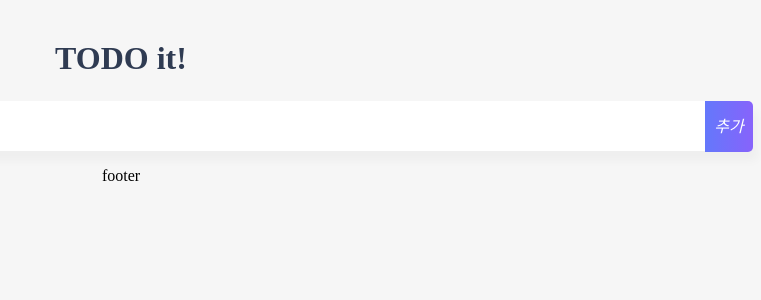
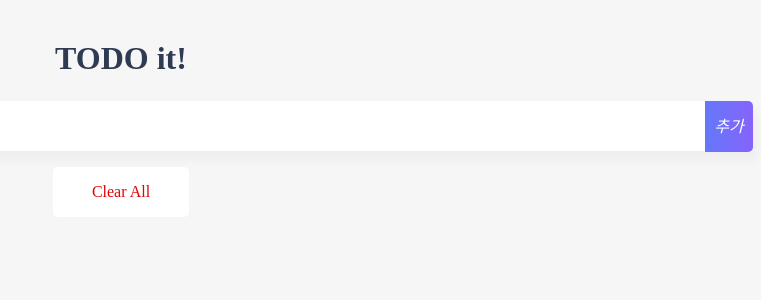
Before and after one commit to uhanuu/todo, a Vue app: page / in a window 1280 px wide. Before the commit this address had no page. Shown: the top 300 px of the page, without its empty margins (519-1280 px from the left). Built offline with nearby package versions, Linux system fonts and the light colour scheme.

Commit message:
feat: footer

```diff
--- a/src/components/TodoFooter.vue
+++ b/src/components/TodoFooter.vue
@@ -1,7 +1,26 @@
 <template>
-    <div>footer</div>
+    <div class="clearAllContainer">
+        <span class="claerAllBtn" @click="clearTodo">Clear All</span>
+    </div>
 </template>
 
-<script setup></script>
+<script setup>
+const clearTodo = () => {
+    localStorage.clear();
+};
+</script>
 
-<style scoped></style>
+<style scoped>
+.clearAllContainer {
+    width: 8.5rem;
+    height: 50px;
+    line-height: 50px;
+    background-color: white;
+    border-radius: 5px;
+    margin: 0 auto;
+}
+.claerAllBtn {
+    color: #e20303;
+    display: block;
+}
+</style>
```
